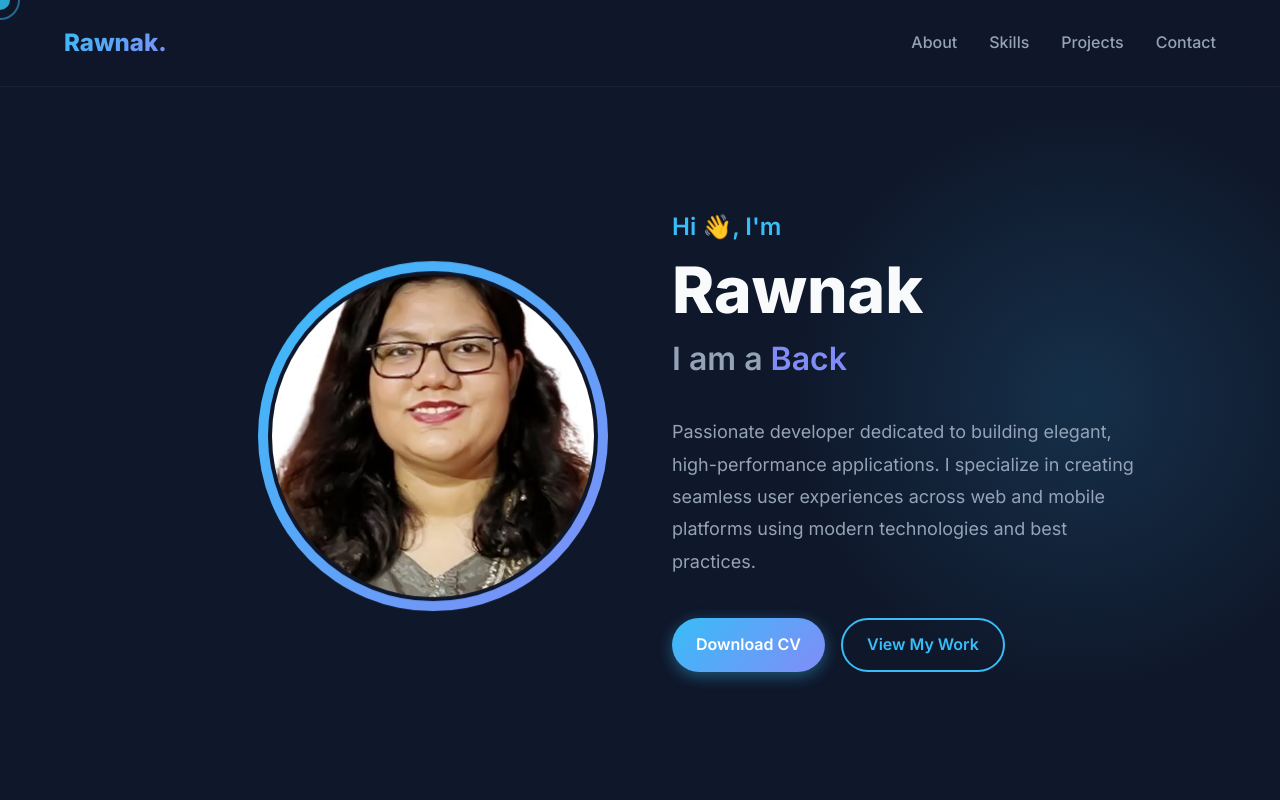
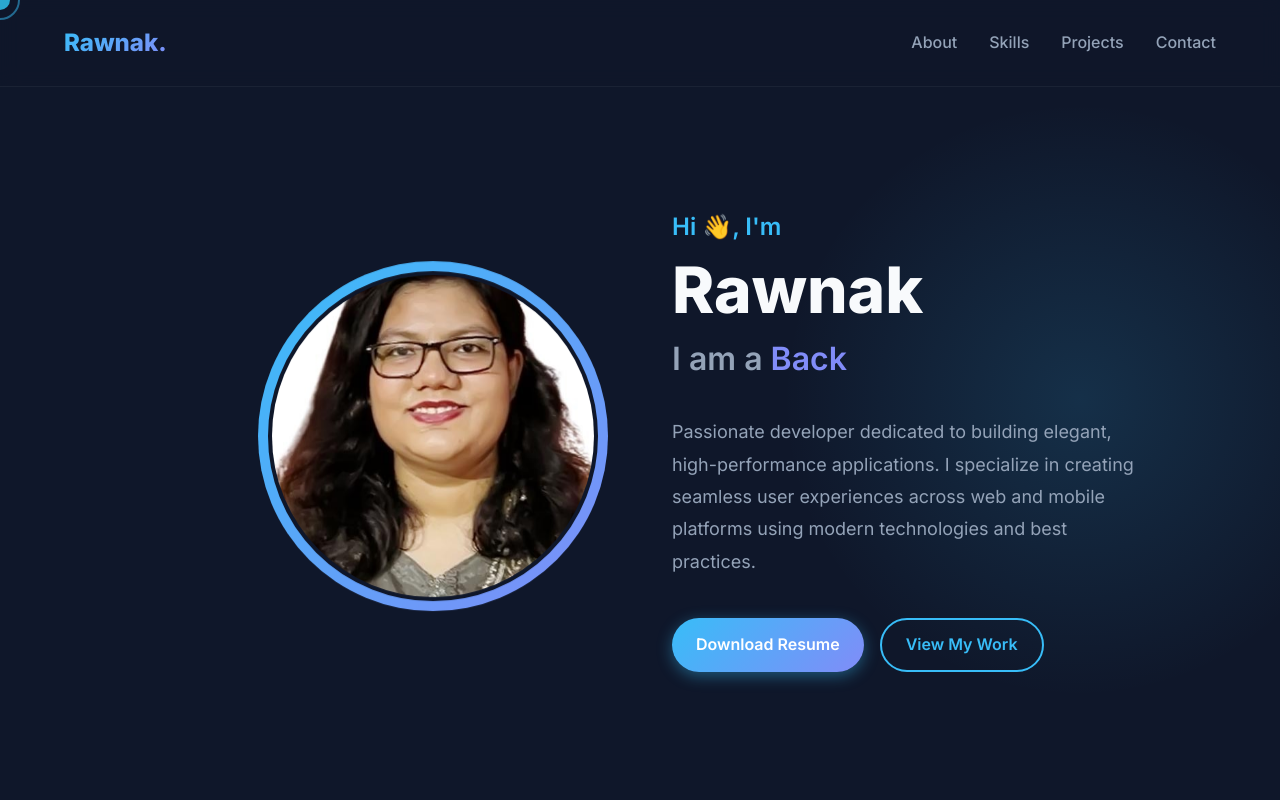
Before and after one commit to rawnakwow/Rawnak_Portfolio, a Next.js app: page / in a window 1280 px wide. Shown: the top 800 px of the page. Built offline with nearby package versions, Linux system fonts and the light colour scheme.

Commit message:
Update portfolio resume with latest ATS version

```diff
--- a/src/components/Hero.tsx
+++ b/src/components/Hero.tsx
@@ -89,8 +89,8 @@ export default function Hero() {
             </p>
 
             <div className={styles.actionButtons}>
-              <a href="/Rawnak CV.pdf" download="CV.pdf" target="_blank" rel="noopener noreferrer" className="btn btn-primary">
-                Download CV
+              <a href="/Rawnak__Resume_.pdf" download="Rawnak__Resume_.pdf" target="_blank" rel="noopener noreferrer" className="btn btn-primary">
+                Download Resume
               </a>
               <Link href="#projects" className="btn btn-outline">
                 View My Work
```
Also changed, not shown: 1 other file (tests, documents, lock files or other folders).
